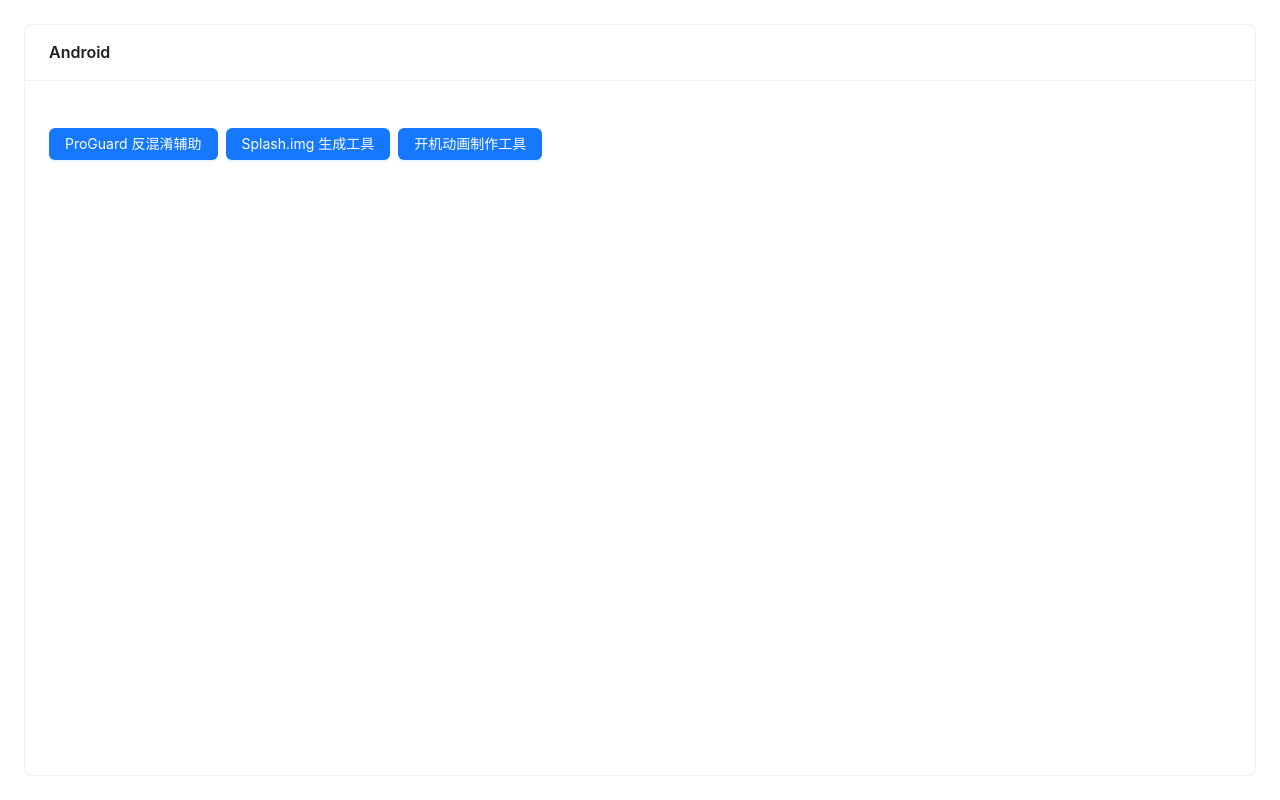
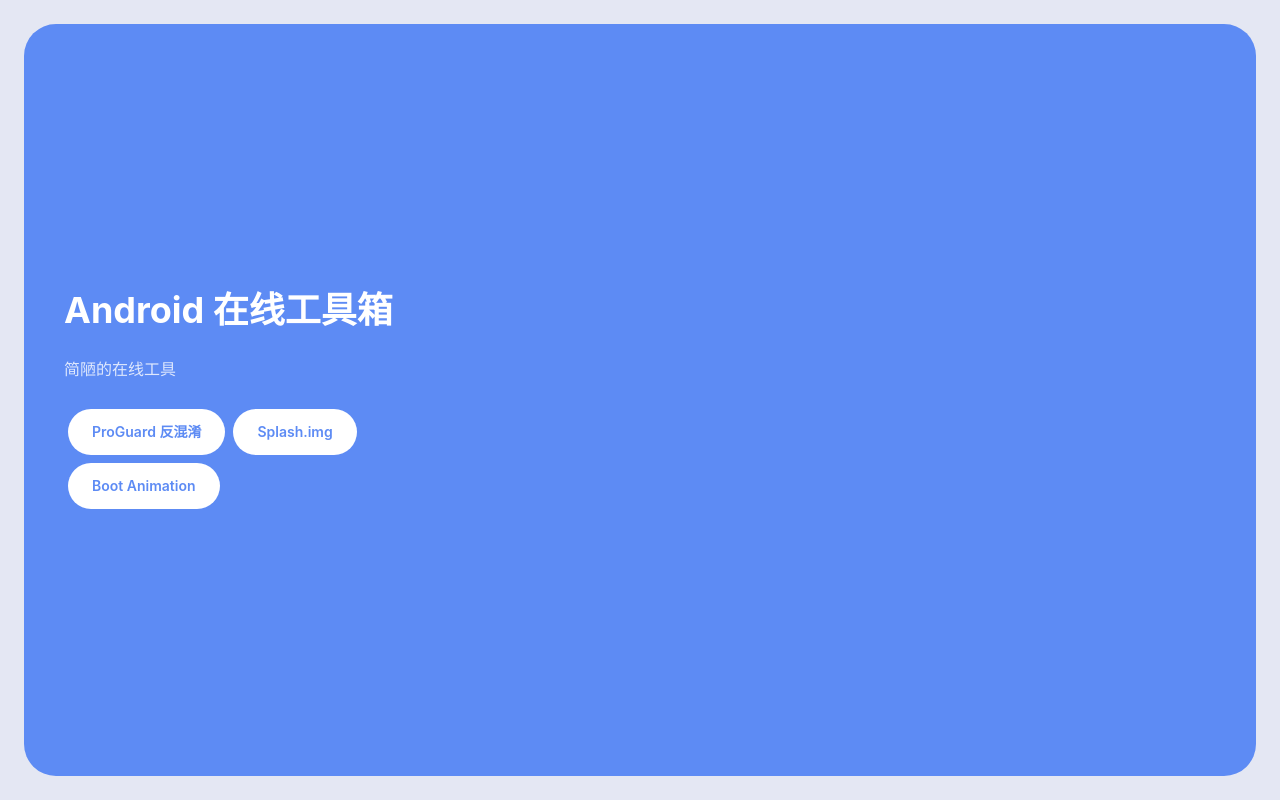
Before and after one commit to halifox/android_tools, a Next.js app: page / in a window 1280 px wide. Built offline with nearby package versions, Linux system fonts and the light colour scheme.

Commit message:
Modify the homepage

```diff
--- a/src/app/layout.tsx
+++ b/src/app/layout.tsx
@@ -4,8 +4,7 @@
 import {App, ConfigProvider} from "antd";
 
 export const metadata: Metadata = {
-    title: 'ProGuard 反混淆工具',
-    description: '在线解析和还原 ProGuard 混淆的类与方法，支持批量映射处理',
+    title: 'Android 在线工具箱',
     icons: {
         icon: '/favicon.svg',
     },
--- a/src/app/page.tsx
+++ b/src/app/page.tsx
@@ -1,17 +1,45 @@
 'use client'
-import '@ant-design/v5-patch-for-react-19';
-import {Button, Card, Space} from 'antd';
+import {useRouter} from "next/navigation";
 
 export default function Home() {
+    const router = useRouter();
     return (
-        <div className="w-screen h-screen p-6">
-            <Card className="w-full h-full" title={"Android"}>
-                <Space direction="horizontal" style={{marginTop: 24}}>
-                    <Button type="primary" block href="/proguard">ProGuard 反混淆辅助</Button>
-                    <Button type="primary" block href="/splash">Splash.img 生成工具</Button>
-                    <Button type="primary" block href="/bootanimation">开机动画制作工具</Button>
-                </Space>
-            </Card>
+        <div className="w-screen h-screen p-6 bg-[#E4E7F3] flex flex-col items-center justify-start ">
+            <div
+                className="w-full h-full  bg-[#5D8BF4] rounded-[2rem] text-white p-10 relative overflow-hidden flex items-center">
+                <div className="space-y-6 max-w-1/3">
+                    <h1 className="text-4xl font-bold leading-tight">
+                        Android 在线工具箱
+                    </h1>
+                    <p className="text-white/80 text-base">
+                        简陋的在线工具
+                    </p>
+                    <button
+                        className="bg-white text-[#5D8BF4] px-6 py-3 rounded-full font-semibold cursor-pointer m-1"
+                        onClick={() => {
+                            router.push("proguard")
+                        }}
+                    >
+                        ProGuard 反混淆
+                    </button>
+                    <button
+                        className="bg-white text-[#5D8BF4] px-6 py-3 rounded-full font-semibold cursor-pointer m-1"
+                        onClick={() => {
+                            router.push("splash")
+                        }}
+                    >
+                        Splash.img
+                    </button>
+                    <button
+                        className="bg-white text-[#5D8BF4] px-6 py-3 rounded-full font-semibold cursor-pointer m-1"
+                        onClick={() => {
+                            router.push("bootanimation")
+                        }}
+                    >
+                        Boot Animation
+                    </button>
+                </div>
+            </div>
         </div>
     );
 }
```
